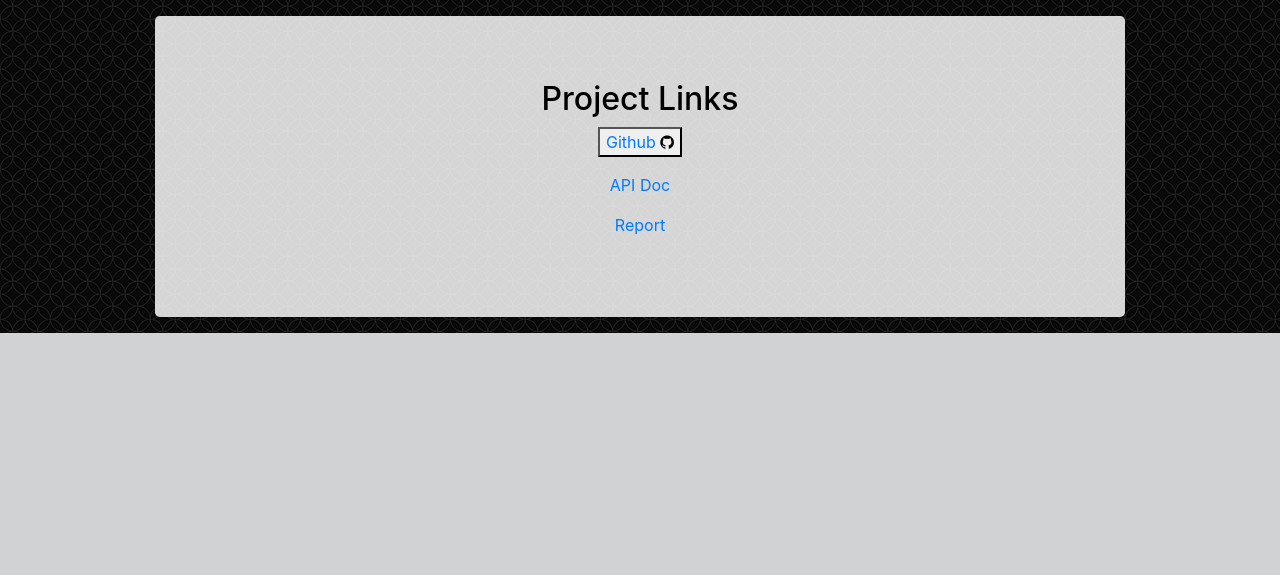
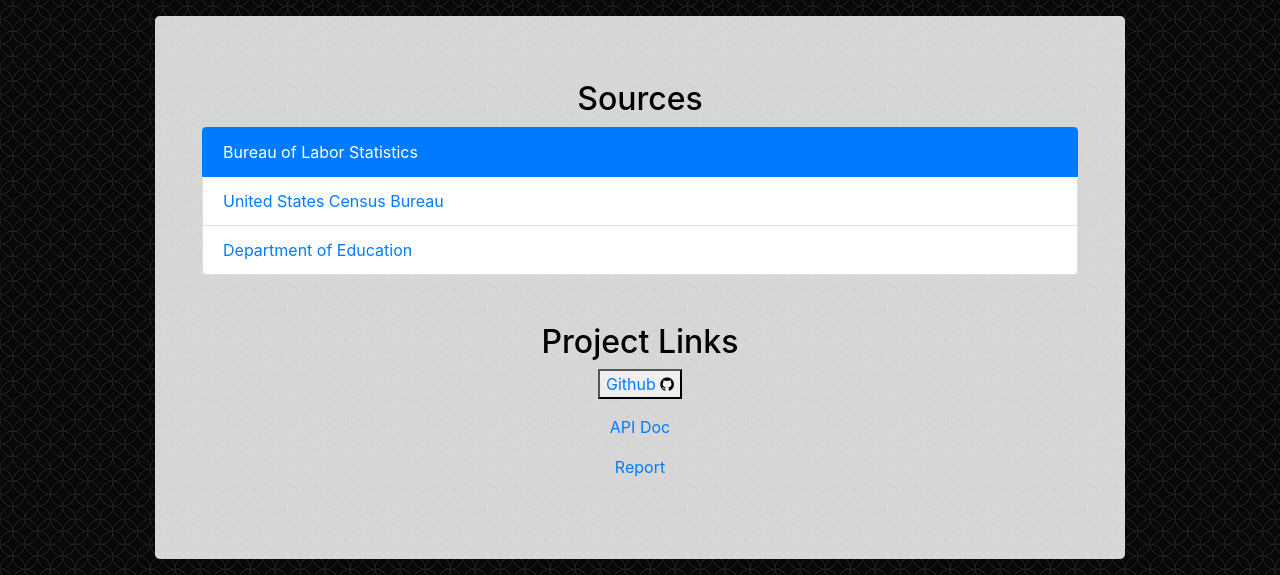
Before and after one commit to theworkingmen/idb, a Flask app: page /about in a window 1280 px wide. Shown: the part 1781-2356 px from the top of the page. Before the commit the page ends 2114 px from the top, so only its background shows below. Run offline with Flask 2, Linux system fonts and the light colour scheme; data that the repository does not hold is empty; some libraries are stand-ins or nearby versions.

Commit message:
Added Sources in about.html

```diff
--- a/templates/about.html
+++ b/templates/about.html
@@ -251,8 +251,18 @@
   </div>
 </div>
 
+
 <div class="container">
   <div class="jumbotron">
+    <div class="container">
+      <h2> <center> Sources </center> </h2>
+      <div class="list-group">
+        <a href="https://www.bls.gov/developers/api_signature_v2.html" class="list-group-item active">Bureau of Labor Statistics</a>
+        <a href="https://www.census.gov/data/developers/data-sets/cbp-nonemp-zbp/cbp-api.html" class="list-group-item">United States Census Bureau</a>
+        <a href="https://api.data.gov/docs/ed/" class="list-group-item">Department of Education</a>
+      </div>
+    </div>
+    <br> <br>
     <h2> <center>Project Links</sup> </center></h2>
     <center> <button <style="font-size:24px"> <a href = "https://github.com/theworkingmen/majorpotential" >Github </a> <i class="fa fa-github"></i></button> </center>
     <p><center> <a href = "https://theworkingmen.gitbooks.io/api/content/" > API Doc </a></center> </p>
```
